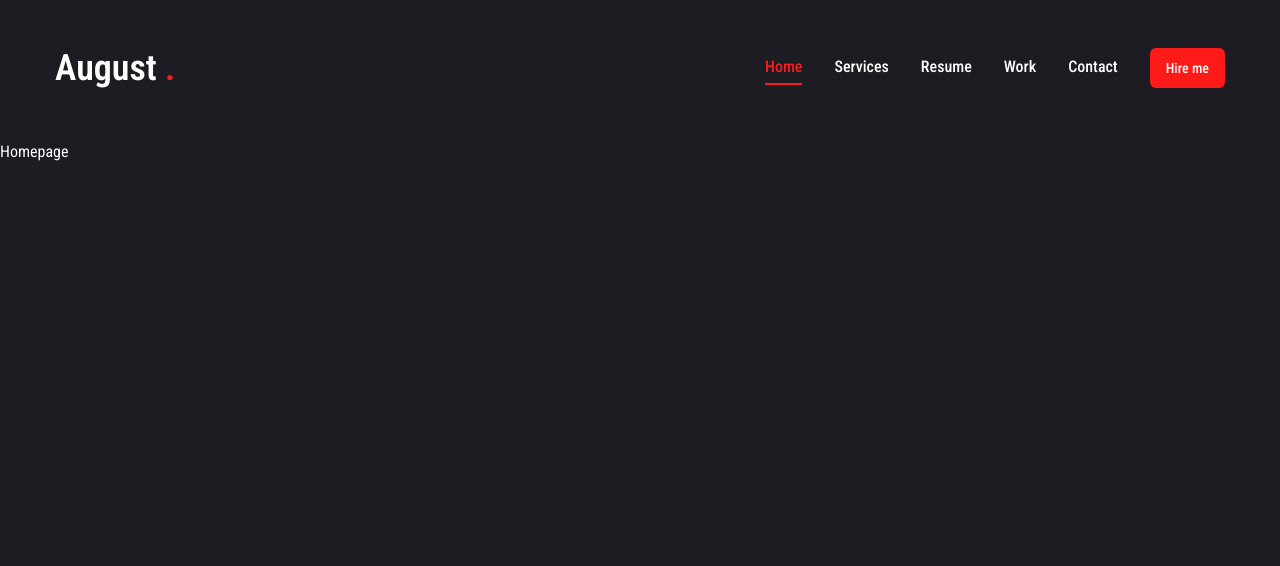
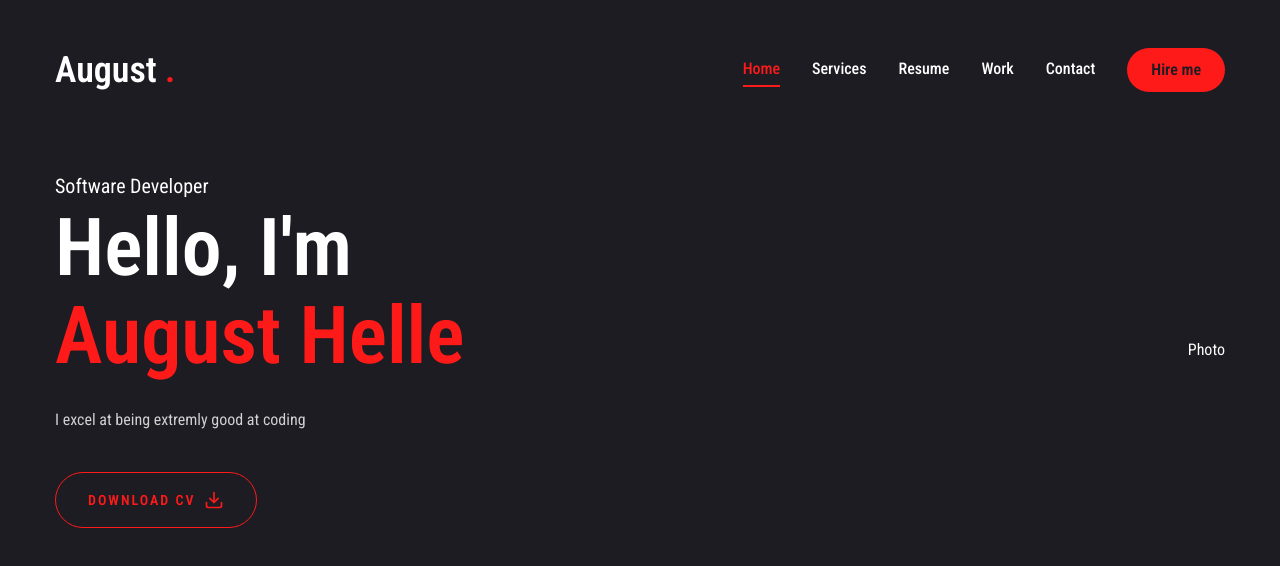
Before and after one commit to 600847/august-portfolio, a Next.js app: page / in a window 1280 px wide. Shown: the top 566 px of the page. Built offline with nearby package versions, Linux system fonts and the light colour scheme.

Commit message:
feat:add-introtext

```diff
--- a/app/globals.css
+++ b/app/globals.css
@@ -6,4 +6,13 @@
   body {
     @apply font-primary bg-primary text-white leading-loose;
   }
+  .h1 {
+    @apply text-[48px] xl:text-[80px] leading-[1.1] font-semibold;
+  }
+  .h2 {
+    @apply text-[36px] xl:text-[48px] leading-[1.1] font-semibold;
+  }
+  .h3 {
+    @apply text-[20px] xl:text-[24px] leading-[1.1] font-semibold;
+  }
 }
--- a/app/page.jsx
+++ b/app/page.jsx
@@ -1,3 +1,41 @@
-export default function Home() {
-  return <main>Homepage</main>;
-}
+import { Button } from "@/components/ui/button";
+import { FiDownload } from "react-icons/fi";
+
+const Home = () => {
+  return (
+    <section className="h-full">
+      <div className="container mx-auto">
+        <div className="flex flex-col xl:flex-row items-center justify-between xl:pt-8 xl:pb-24">
+          {/* text */}
+          <div className="text-center xl:text-left">
+            <span className="text-xl">Software Developer</span>
+            <h1 className="h1 mb-6">
+              Hello, I'm <br />
+              <span className="text-accent">August Helle </span>
+            </h1>
+            <p className="max-w[500px] mb-9 text-white/80">
+              I excel at being extremly good at coding
+            </p>
+
+            {/* btn and socials */}
+            <div>
+              <Button
+                variant="outline"
+                size="lg"
+                className="uppercase flex items-center gap-2"
+              >
+                <span>Download CV</span>
+                <FiDownload className="text-xl" />
+              </Button>
+            </div>
+          </div>
+
+          {/* photo */}
+          <div>Photo</div>
+        </div>
+      </div>
+    </section>
+  );
+};
+
+export default Home;
--- a/components/Header.jsx
+++ b/components/Header.jsx
@@ -19,7 +19,7 @@
         <div className="hidden xl:flex items-center gap-8">
           <Nav />
           <Link href="/contact">
-            <Button className="bg-accent hover:bg-accent-hover">Hire me</Button>
+            <Button>Hire me</Button>
           </Link>
         </div>
 
--- a/components/ui/button.jsx
+++ b/components/ui/button.jsx
@@ -1,29 +1,23 @@
-import * as React from "react"
-import { Slot } from "@radix-ui/react-slot"
+import * as React from "react";
+import { Slot } from "@radix-ui/react-slot";
 import { cva } from "class-variance-authority";
 
-import { cn } from "@/lib/utils"
+import { cn } from "@/lib/utils";
 
 const buttonVariants = cva(
-  "inline-flex items-center justify-center whitespace-nowrap rounded-md text-sm font-medium ring-offset-white transition-colors focus-visible:outline-none focus-visible:ring-2 focus-visible:ring-slate-950 focus-visible:ring-offset-2 disabled:pointer-events-none disabled:opacity-50 dark:ring-offset-slate-950 dark:focus-visible:ring-slate-300",
+  "inline-flex items-center justify-center whitespace-nowrap rounded-full text-base font-semibold ring-offset-white transition-colors",
   {
     variants: {
       variant: {
-        default: "bg-slate-900 text-slate-50 hover:bg-slate-900/90 dark:bg-slate-50 dark:text-slate-900 dark:hover:bg-slate-50/90",
-        destructive:
-          "bg-red-500 text-slate-50 hover:bg-red-500/90 dark:bg-red-900 dark:text-slate-50 dark:hover:bg-red-900/90",
+        default: "bg-accent text-primary hover:bg-accent-hover",
+        primary: "bg-primary text-white",
         outline:
-          "border border-slate-200 bg-white hover:bg-slate-100 hover:text-slate-900 dark:border-slate-800 dark:bg-slate-950 dark:hover:bg-slate-800 dark:hover:text-slate-50",
-        secondary:
-          "bg-slate-100 text-slate-900 hover:bg-slate-100/80 dark:bg-slate-800 dark:text-slate-50 dark:hover:bg-slate-800/80",
-        ghost: "hover:bg-slate-100 hover:text-slate-900 dark:hover:bg-slate-800 dark:hover:text-slate-50",
-        link: "text-slate-900 underline-offset-4 hover:underline dark:text-slate-50",
+          "border border-accent bg-transparent text-accent hover:bg-accent hover:text-primary",
       },
       size: {
-        default: "h-10 px-4 py-2",
-        sm: "h-9 rounded-md px-3",
-        lg: "h-11 rounded-md px-8",
-        icon: "h-10 w-10",
+        default: "h-[44px] px-6",
+        md: "h-[48px] px-6",
+        lg: "h-[56px] px-8 text-sm uppercase tracking-[2px]",
       },
     },
     defaultVariants: {
@@ -31,17 +25,20 @@
       size: "default",
     },
   }
-)
+);
 
-const Button = React.forwardRef(({ className, variant, size, asChild = false, ...props }, ref) => {
-  const Comp = asChild ? Slot : "button"
-  return (
-    (<Comp
-      className={cn(buttonVariants({ variant, size, className }))}
-      ref={ref}
-      {...props} />)
-  );
-})
-Button.displayName = "Button"
+const Button = React.forwardRef(
+  ({ className, variant, size, asChild = false, ...props }, ref) => {
+    const Comp = asChild ? Slot : "button";
+    return (
+      <Comp
+        className={cn(buttonVariants({ variant, size, className }))}
+        ref={ref}
+        {...props}
+      />
+    );
+  }
+);
+Button.displayName = "Button";
 
-export { Button, buttonVariants }
+export { Button, buttonVariants };
--- a/components/ui/sheet.jsx
+++ b/components/ui/sheet.jsx
@@ -38,7 +38,7 @@
           "inset-x-0 bottom-0 border-t data-[state=closed]:slide-out-to-bottom data-[state=open]:slide-in-from-bottom",
         left: "inset-y-0 left-0 h-full w-3/4 border-r data-[state=closed]:slide-out-to-left data-[state=open]:slide-in-from-left sm:max-w-sm",
         right:
-          "inset-y-0 right-0 h-full w-[20%]  data-[state=closed]:slide-out-to-right data-[state=open]:slide-in-from-right sm:max-w-sm",
+          "inset-y-0 right-0 h-full w-3/4  data-[state=closed]:slide-out-to-right data-[state=open]:slide-in-from-right sm:max-w-sm",
       },
     },
     defaultVariants: {
```
